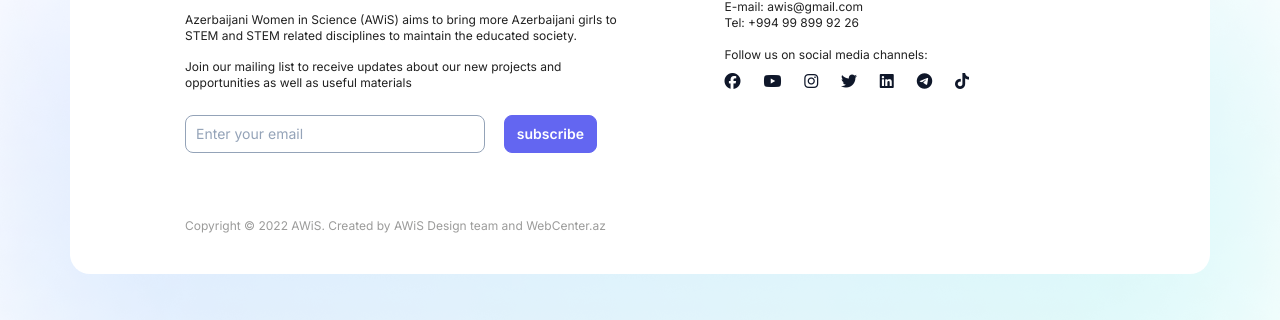
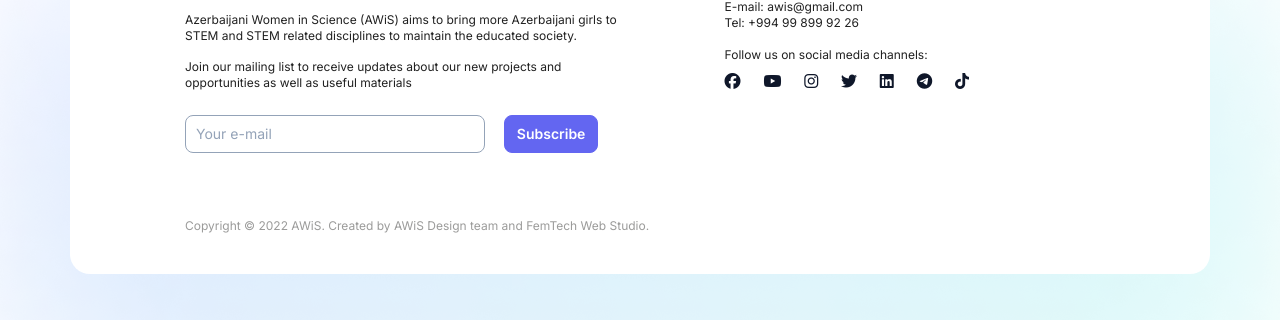
Before and after one commit to amurad77/awis, a Django app: page /about/ in a window 1280 px wide. Shown: the part 4316-4636 px from the top of the page. Run offline with Django 4.2, Linux system fonts and the light colour scheme; some libraries are stand-ins or nearby versions.

Commit message:
updating subscribe design & functionality

```diff
--- a/core/templates/includes/footer.html
+++ b/core/templates/includes/footer.html
@@ -1,34 +1,18 @@
 {% load static %}
 
-<footer>
+<footer id="contact">
     <div class="container">
         <div class="row align-items-center">
             <div class="col-7">
                 <img src="{% static 'img/logo_footer.svg' %}" alt="Logo">
                 <p>Azerbaijani Women in Science (AWiS) aims to bring more Azerbaijani girls to STEM and STEM related disciplines to maintain the educated society.</p>
                 <p class="mt-4">Join our mailing list to receive updates about our new projects and opportunities as well as useful materials</p>
-
-
-                <form
-                            action="#" id='subscribe-form' class="form-inline subscribe-form auth-form needs-validation" method="POST"
-                            id="mc-embedded-subscribe-form" name="mc-embedded-subscribe-form" target="_blank">
-
-                                {% csrf_token %}
-                                <input type="text" name="email" name="EMAIL" id="mce-EMAIL"
-                                    placeholder="Enter your email" required="required">
-
-
-
-
-                            <button  type="submit"   id="mc-submit">subscribe</button>
-
-                            <ul id="error-list" style="list-style-type: none">
-
-                            </ul>
-                        </form>
-
-
-
+                <form action="#" id='subscribe-form' method="POST" id="mc-embedded-subscribe-form" name="mc-embedded-subscribe-form" target="_blank">
+                    {% csrf_token %}
+                    <input type="email" name="email" id="mce-EMAIL" placeholder="Your e-mail" required>
+                    <button type="submit" id="mc-submit">Subscribe</button>
+                    <ul id="error-list"></ul>
+                </form>
             </div>
             <div class="col-5">
                 <p>E-mail: awis@gmail.com</p>
@@ -46,7 +30,7 @@
                     </ul>
                 </div>
             </div>
-            <p class="copyright">Copyright © 2022 AWiS. Created by AWiS Design team and WebCenter.az</p>
+            <p class="copyright">Copyright © 2022 AWiS. Created by AWiS Design team and FemTech Web Studio.</p>
         </div>
     </div>
 </footer>
--- a/core/templates/includes/header.html
+++ b/core/templates/includes/header.html
@@ -9,7 +9,7 @@
             <li><a href="/projects/">Projects</a></li>
             <li><a href="/news/">News</a></li>
             <li><a href="opportunities.html">Opportunities</a></li>
-            <li><a href="contact.html">Contact</a></li>
+            <li><a href="#contact">Contact</a></li>
         </ul>
     </nav>
 </header>
--- a/static/css/style.css
+++ b/static/css/style.css
@@ -83,6 +83,10 @@ main {
     line-height: 2.8rem;
     margin-bottom: 32px;
 }
+.banner form,
+footer form {
+    position: relative;
+}
 .banner form input,
 footer form input {
     width: 300px;
@@ -114,6 +118,15 @@ footer form button {
     font-size: 1.4rem;
     font-weight: 600;
     line-height: 20px;
+}
+#error-list,
+#error-list2 {
+    margin-top: 5px;
+    margin-left: 5px;
+    font-size: 1.2rem;
+    position: absolute;
+    top: 38px;
+    left: 0;
 }
 
 
--- a/static/js/subscribe.js
+++ b/static/js/subscribe.js
@@ -1,6 +1,4 @@
-
-let form = document.getElementById('subscribe-form' );
-
+let form = document.getElementById('subscribe-form');
 let error_section =  document.getElementById('error-list');
 form.addEventListener('submit', async function (e) {
     e.preventDefault();
@@ -15,29 +13,24 @@ form.addEventListener('submit', async function (e) {
         },
         method: 'POST',
         body: JSON.stringify(form_data)
-    })
+    });
     let response_data = await response.json();
     let status = await response.ok;
 
     if(status === true){
-        alert('Ugurla abone oldunuz');
-        document.getElementById('mce-EMAIL').value = ''
-    }
-    else{
+        error_section.innerHTML += "<li class='text-success'>You have successfully subscribed.</li>";
+        document.getElementById('mce-EMAIL').value = '';
+    } else {
         for(let error of response_data.email) {
-           error_section.innerHTML += `<li class="text-danger">${error}</li>`
+           error_section.innerHTML += `<li class="text-danger">${error}</li>`;
         }
     }
+    setTimeout(function () {
+        error_section.innerHTML = "";
+    }, 5000);
+});
 
-})
-
-
-
-
-
-
-let form2 = document.getElementById('form-subscribe' );
-
+let form2 = document.getElementById('form-subscribe');
 let error_section2 =  document.getElementById('error-list2');
 form2.addEventListener('submit', async function (e) {
     e.preventDefault();
@@ -52,18 +45,19 @@ form2.addEventListener('submit', async function (e) {
         },
         method: 'POST',
         body: JSON.stringify(form_data)
-    })
+    });
     let response_data = await response.json();
     let status = await response.ok;
 
-    if(status === true){
-        alert('Ugurla abone oldunuz');
-        document.getElementById('mce-EMAIL2').value = ''
-    }
-    else{
+    if (status === true) {
+        error_section2.innerHTML += "<li class='text-success'>You have successfully subscribed.</li>";
+        document.getElementById('mce-EMAIL2').value = '';
+    } else {
         for(let error of response_data.email) {
-           error_section2.innerHTML += `<li class="text-danger">${error}</li>`
+            error_section2.innerHTML += `<li class="text-danger">${error}</li>`;
         }
     }
-
-})
+    setTimeout(function () {
+        error_section2.innerHTML = "";
+    }, 5000);
+});
```
Also changed, not shown: core/templates/index.html (+6 -20 lines).
